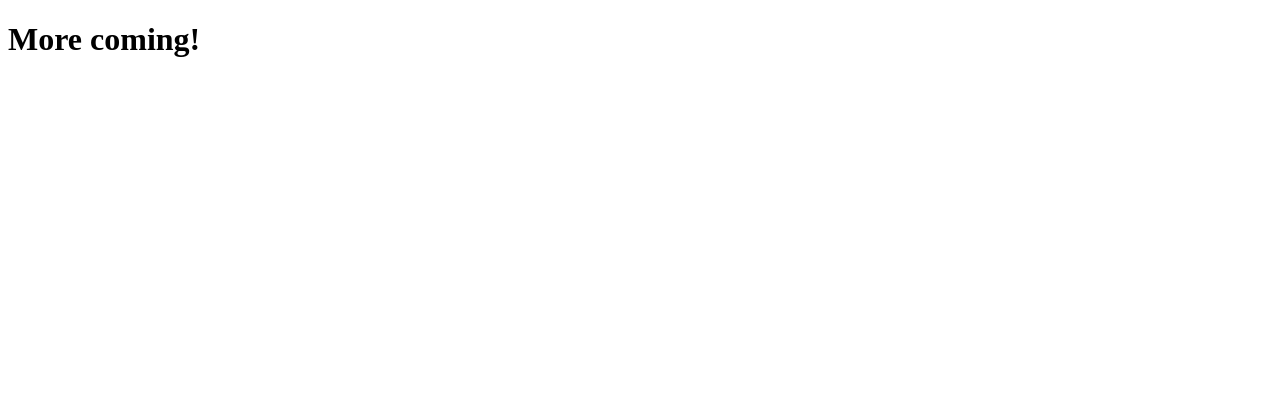
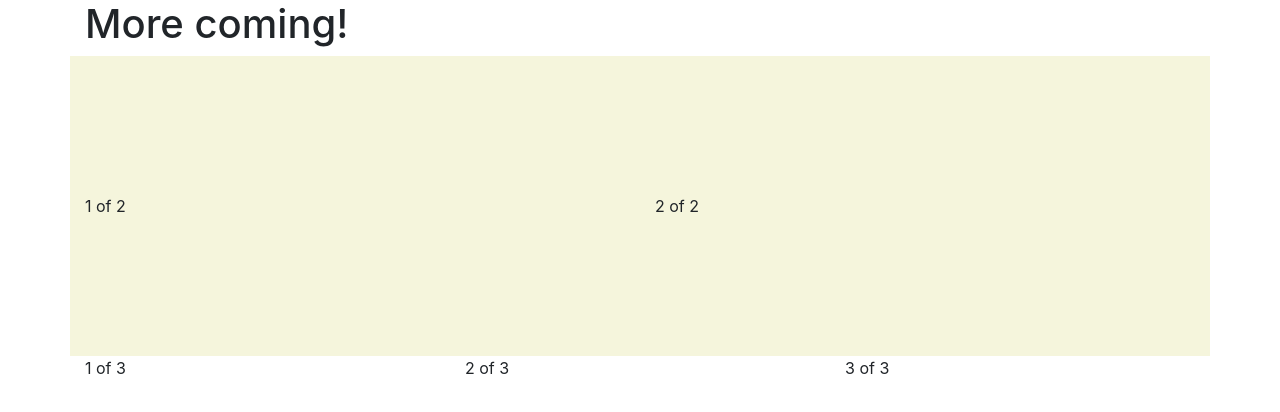
Before and after one commit to LayCraft/LayCraftDesign, an Angular app: page / in a window 1280 px wide. Shown: the top 412 px of the page. Built offline with nearby package versions, Linux system fonts and the light colour scheme.

Commit message:
Messing around with columns.

```diff
--- a/package.json
+++ b/package.json
@@ -26,6 +26,7 @@
     "bootstrap": "~4.0.0-alpha.6",
     "core-js": "^2.4.1",
     "express": "^4.15.3",
+    "jquery": "^3.2.1",
     "rxjs": "^5.1.0",
     "zone.js": "^0.8.4"
   },
@@ -44,7 +45,10 @@
     "protractor": "~5.1.0",
     "ts-node": "~2.0.0",
     "tslint": "~4.5.0",
-    "typescript": "~2.2.0"
+    "typescript": "~2.2.0",
+    "jquery": "~3.2.1",
+    "tether": "~1.4.0",
+    "bootstrap": "~4.0.0-alpha.6"
   },
   "engines": {
     "node": "7.10.0",
--- a/src/app/app.component.html
+++ b/src/app/app.component.html
@@ -1,3 +1,22 @@
-<h1>
-  {{title}}
-</h1>
+<div class="container">
+  <h1>{{title}} </h1>
+  <div class="row align-items-center" style="height: 300px; background-color: beige;">
+    <div class="col">
+      1 of 2
+    </div>
+    <div class="col">
+      2 of 2
+    </div>
+  </div>
+  <div class="row">
+    <div class="col">
+      1 of 3
+    </div>
+    <div class="col">
+      2 of 3
+    </div>
+    <div class="col">
+      3 of 3
+    </div>
+  </div>
+</div>
--- a/src/index.html
+++ b/src/index.html
@@ -1,11 +1,13 @@
-<!doctype html>
-<html>
+<!DOCTYPE html>
+<html lang="en">
 <head>
+  <!-- Required meta tags -->
   <meta charset="utf-8">
-  <title>Laycraftdesign</title>
+  <meta name="viewport" content="width=device-width, initial-scale=1, shrink-to-fit=no">
+
+  <!-- Site organization content-->
+  <title>LayCraftDesign</title>
   <base href="/">
-
-  <meta name="viewport" content="width=device-width, initial-scale=1">
   <link rel="icon" type="image/x-icon" href="favicon.ico">
 </head>
 <body>
```
Also changed, not shown: .angular-cli.json.
